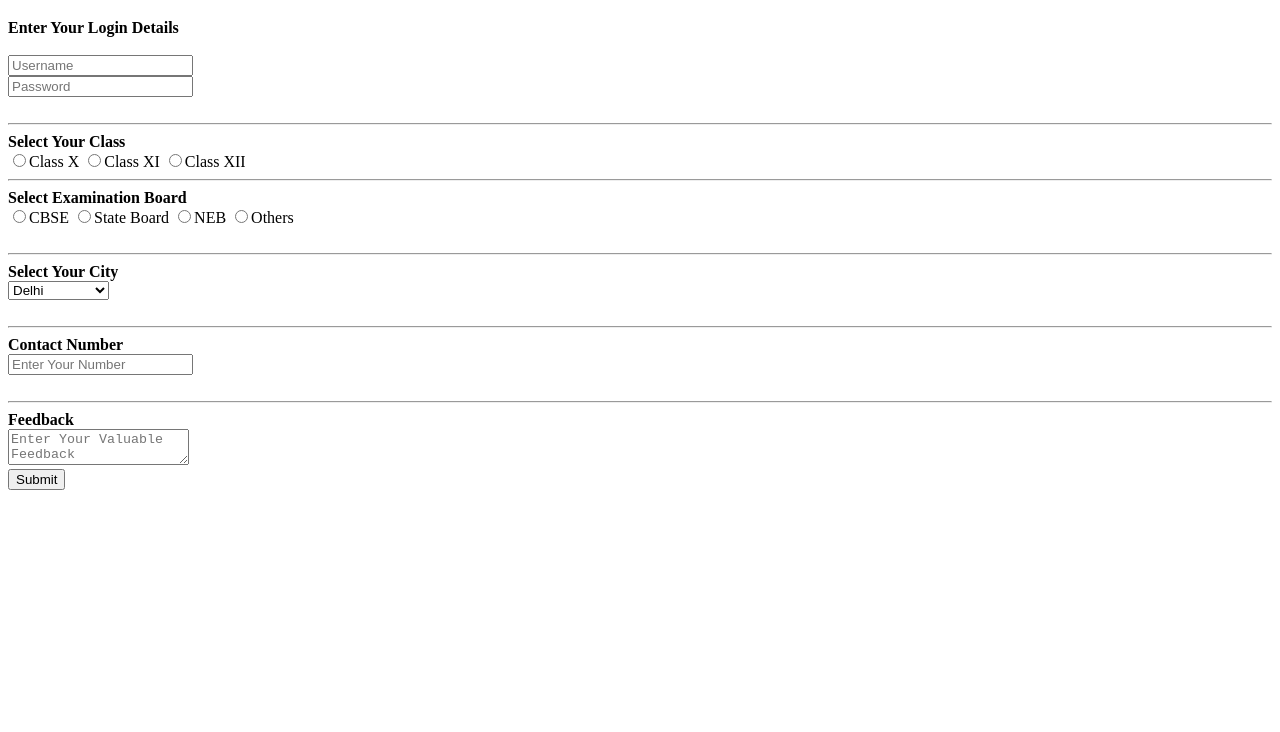
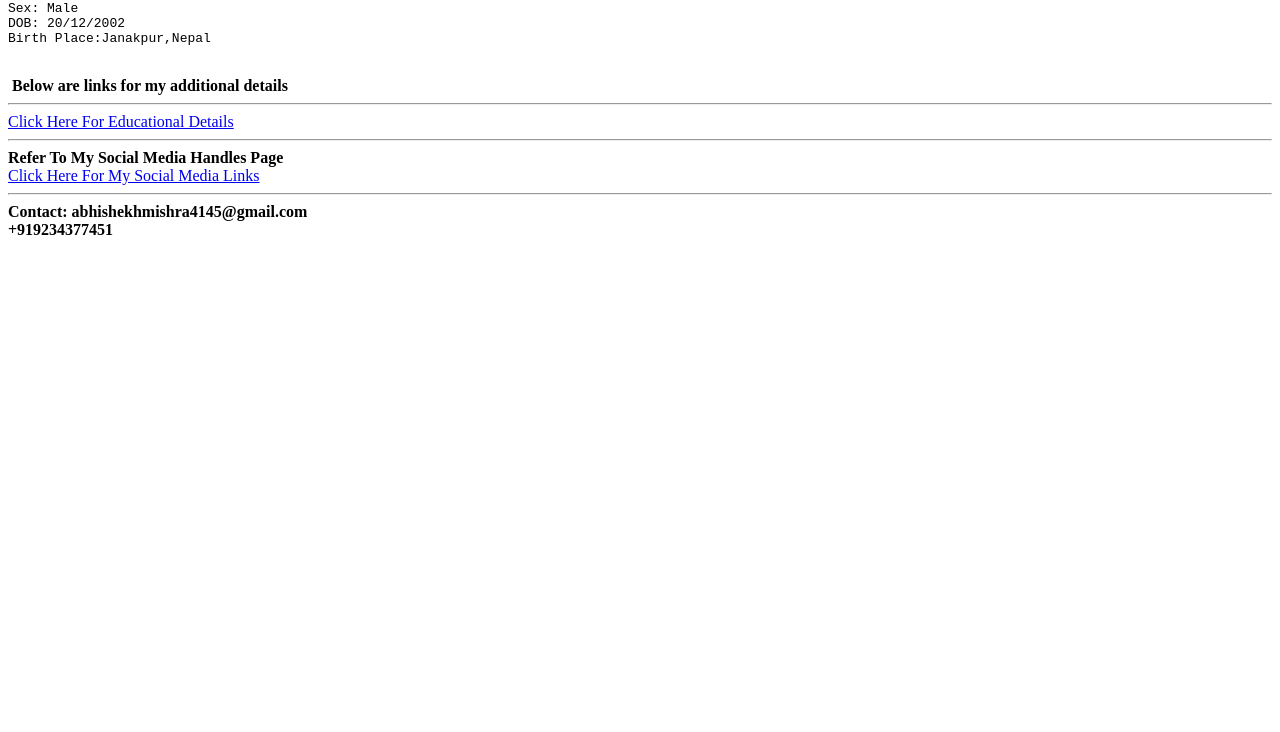
Before and after one commit to Abhishekhmishra0/HTML-PROJECTS, a plain HTML site: page index.html in a window 1280 px wide. Shown: the part 68-800 px from the top of the page. Drawn offline with Linux system fonts and the light colour scheme.

Commit message:
Add files via upload

```diff
--- a/index.html
+++ b/index.html
@@ -3,68 +3,30 @@
 <head>
     <meta charset="UTF-8">
     <meta name="viewport" content="width=device-width, initial-scale=1.0">
-    <title>RegistrationForm</title>
+    <title>My Portfolio</title>
 </head>
 <body>
-    <header>
-        <h3>REGISTRATION FORM</h3>
+    <!-- <p>HELLO WORLD!!!!!</p> -->
+    <b>This Is My Portfolio</b>
+    <pre>Name: Abhishekh Kumar Mishra<br>Age:20<br>Sex: Male<br>DOB: 20/12/2002<br>Birth Place:Janakpur,Nepal</pre>
+    <br>
+    <img src=""
     <hr>
-    </header>
-    <br>
-    <b>Enter Your Login Details</b>
-    <br><br>
-    <form action ="/action.php">
-        <input type="text" placeholder="Username">
-        <br>
-        <input type="password" placeholder="Password">
-        <br><br>
-        <hr>
-        <b>Select Your Class</b>
-        <br>
-        <input type="radio" value="Class X" name="Class" id="101">Class X
-        <input type="radio" value="Class XI" name="Class" id="101">Class XI
-        <input type="radio" value="Class XII" name="Class" id="101">Class XII
+    <b>Below are links for my additional details</b>
     <br>
     <hr>
-        <b>Select Examination Board</b>
+    <a href="/Education/index.html">Click Here For Educational Details</a>
+    <hr>
+    <b>Refer To My Social Media Handles Page</b>
     <br>
-        <input type="radio"value="CBSE"name="board" id="1000">CBSE
-        <input type="radio"value="State Board"name="board" id="1000">State Board
-        <input type="radio"value="NEB"name="board" id="1000">NEB
-        <input type="radio"value="Others"name="board" id="1000">Others
-        <br><br>
-        <hr>
+    <a href="/Social Media/index.html" target="_main">Click Here For My Social Media Links</a>
 
-        <b>Select Your City</b>
     <br>
-        <select name="city" id="100">
-            <option value="Delhi">Delhi</option>
-            <option value="Mumbai">Mumbai</option>
-            <option value="Kolkata">Kolkata</option>
-            <option value="Jaipur">Jaipur</option>
-            <option value="Patna">Patna</option>
-            <option value="Pune">Pune</option>
-            <option value="Chennai">Chennai</option>
-            <option value="Mohali">Mohali</option>
-            <option value="Banaras">Banaras</option>
-            <option value="Others">Others</option>
-            <option value="Outside India">Outside India</option>
-        </select>
-        <br><br>
-        <hr>
-        <b>Contact Number</b>
-        <br>
-        <input type="text"placeholder="Enter Your Number"id="1001">
-        <br><br>
     <hr>
     <footer>
-            <b>Feedback</b>
+        <b>Contact: abhishekhmishra4145@gmail.com</b>
         <br>
-            <textarea name="feedback"id="1002"placeholder="Enter Your Valuable Feedback"></textarea>
-            <br>
-            <input type="submit"id="1003"placeholder="Submit">
+        <b>+919234377451</b>
     </footer>
-    </form>
-
 </body>
 </html>
```
Lines whose indentation alone changed are shown as unchanged.
